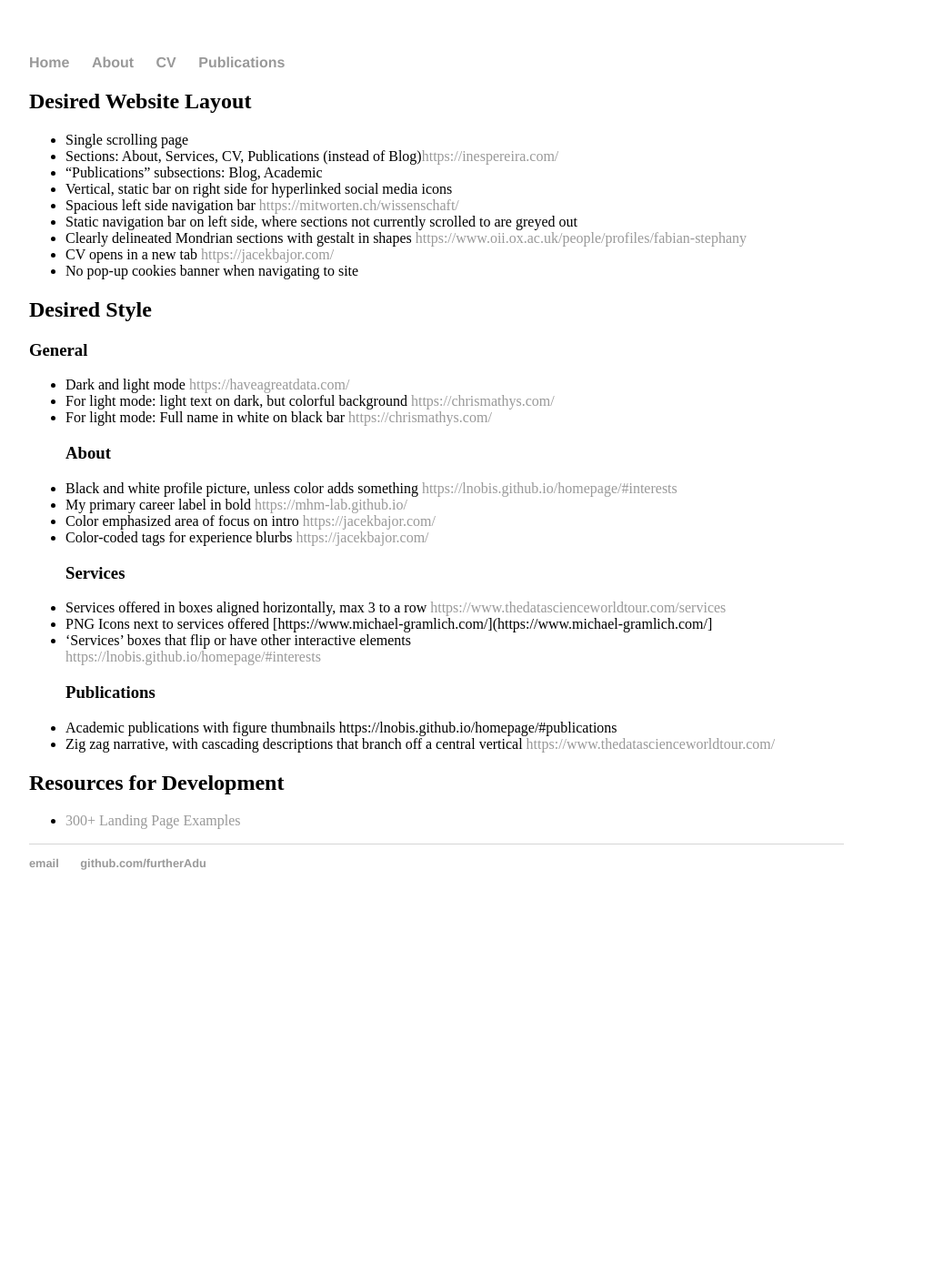
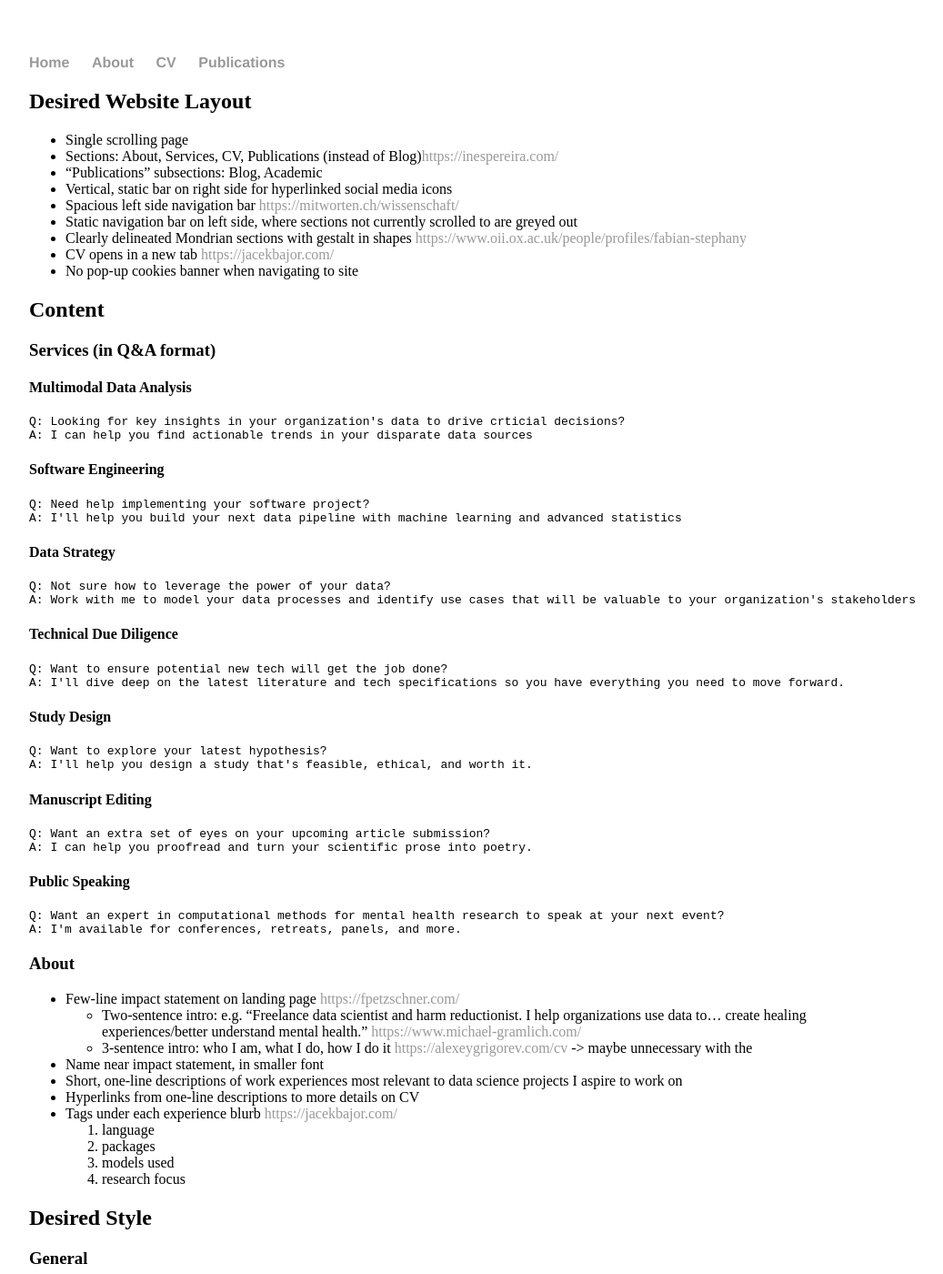
Before and after one commit to furtherAdu/furtherAdu.github.io, a Jekyll site: the page built from notes/layout_and_style_examples.md, in a window 1280 px wide and 1400 px high. Shown: the whole window at 91% size, without its empty margins (160-1197 px from the left). Built offline with Jekyll 4.4.1, drawn with Linux system fonts in a browser that asks for light colours; our own code applies the rules of GitHub Pages for plain Markdown files; some of the changed text lies outside the part shown.

Commit message:
added content on 'Services' and 'About' sections

```diff
--- a/notes/layout_and_style_examples.md
+++ b/notes/layout_and_style_examples.md
@@ -8,6 +8,49 @@
 - Clearly delineated Mondrian sections with gestalt in shapes  [https://www.oii.ox.ac.uk/people/profiles/fabian-stephany](https://www.oii.ox.ac.uk/people/profiles/fabian-stephany)
 - CV opens in a new tab  [https://jacekbajor.com/](https://jacekbajor.com/)
 - No pop-up cookies banner when navigating to site
+
+## Content
+### Services (in Q&A format)
+#### Multimodal Data Analysis
+    Q: Looking for key insights in your organization's data to drive crticial decisions?
+    A: I can help you find actionable trends in your disparate data sources
+
+#### Software Engineering
+	Q: Need help implementing your software project?
+	A: I'll help you build your next data pipeline with machine learning and advanced statistics
+
+#### Data Strategy
+	Q: Not sure how to leverage the power of your data?
+	A: Work with me to model your data processes and identify use cases that will be valuable to your organization's stakeholders
+
+#### Technical Due Diligence
+	Q: Want to ensure potential new tech will get the job done?
+	A: I'll dive deep on the latest literature and tech specifications so you have everything you need to move forward.
+
+#### Study Design
+	Q: Want to explore your latest hypothesis?
+	A: I'll help you design a study that's feasible, ethical, and worth it.
+
+#### Manuscript Editing
+	Q: Want an extra set of eyes on your upcoming article submission?
+	A: I can help you proofread and turn your scientific prose into poetry.
+
+#### Public Speaking
+	Q: Want an expert in computational methods for mental health research to speak at your next event?
+	A: I'm available for conferences, retreats, panels, and more.
+
+### About
+- Few-line impact statement on landing page [https://fpetzschner.com/](https://fpetzschner.com/)
+    - Two-sentence intro:  e.g. "Freelance data scientist and harm reductionist. I help organizations use data to...  create healing experiences/better understand mental health."  [https://www.michael-gramlich.com/](https://www.michael-gramlich.com/)
+    - 3-sentence intro: who I am, what I do, how I do it   [https://alexeygrigorev.com/cv](https://alexeygrigorev.com/cv)  -> maybe unnecessary with the
+- Name near impact statement, in smaller font
+- Short, one-line descriptions of work experiences most relevant to data science projects I aspire to work on
+- Hyperlinks from one-line descriptions to more details on CV
+- Tags under each experience blurb [https://jacekbajor.com/](https://jacekbajor.com/)
+  1. language
+  2. packages
+  3. models used
+  4. research focus
 
 ## Desired Style
 ### General
```
Also changed, not shown: other parts of notes/layout_and_style_examples.md (+1 -0 lines).
